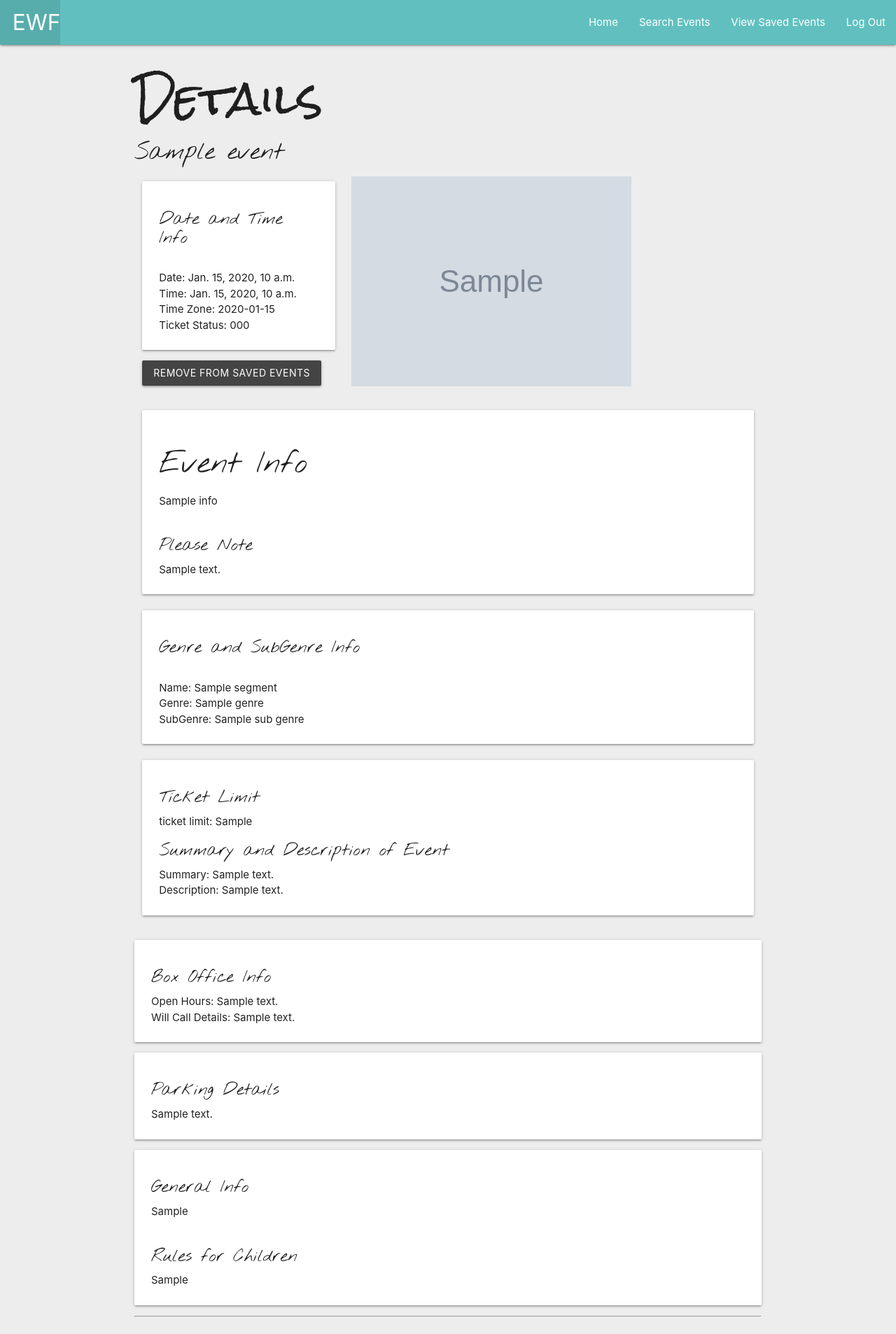
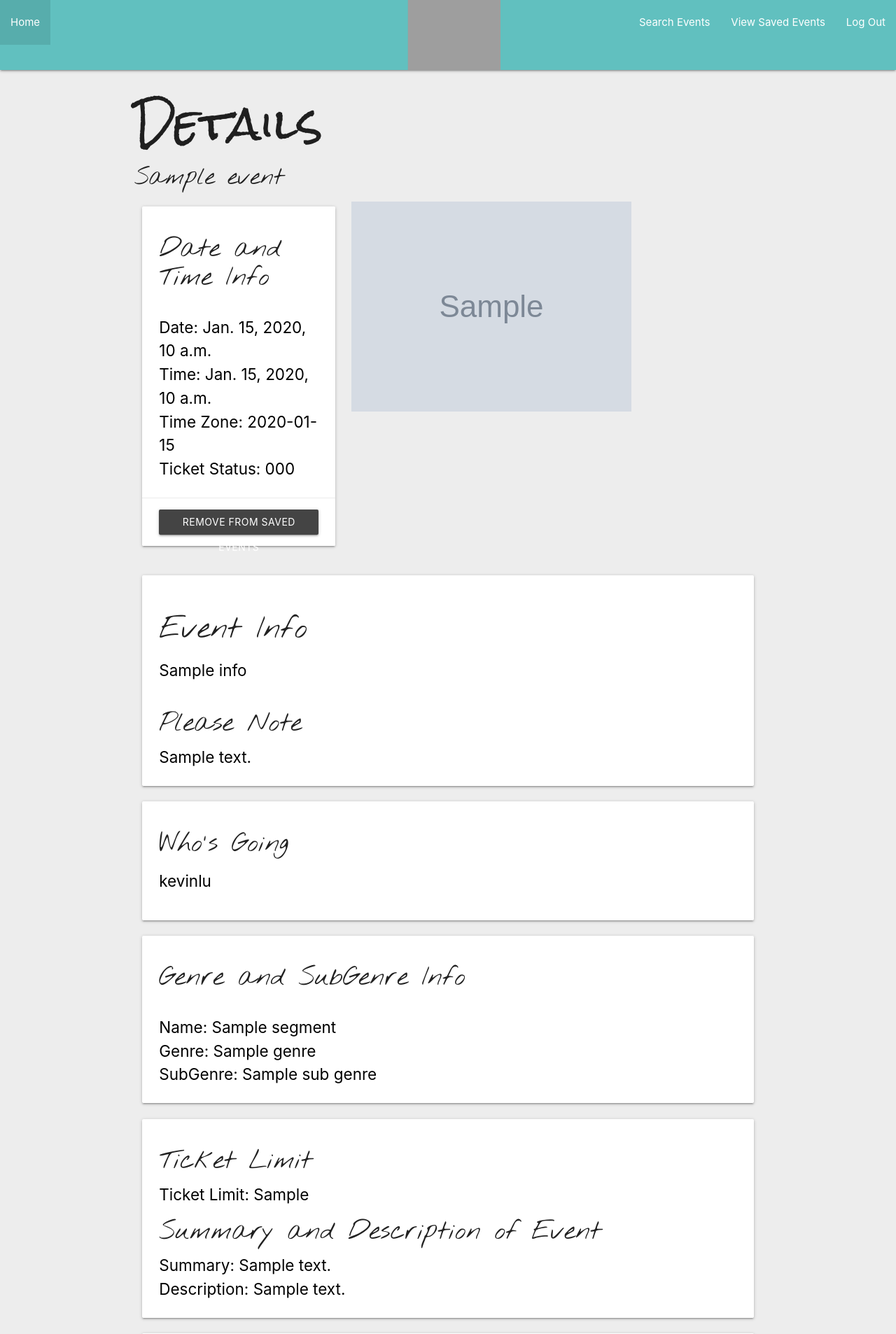
Before and after one commit to Kklu78/events-with-friends, a Django app: page /events/1/ in a window 1280 px wide. Shown: the top 1906 px of the page at 70% size. Run offline with Django 3.2, Linux system fonts and the light colour scheme; a user stored in the database is signed in; data comes from the database, SQL or seed files in the repository; grey boxes marked "Sample" are stand-in pictures; a database or web service that is not in the repository returns one stand-in record (values such as "Sample title"); data that the repository does not hold is empty; grey boxes are pictures that could not be loaded.

Commit message:
add styling add attendees on detail page

```diff
--- a/main_app/static/css/style.css
+++ b/main_app/static/css/style.css
@@ -16,23 +16,39 @@ body {
   }
   nav {
       background-color: #61C0BF;
+      height: 100px;
+  }
+  .navbar-fixed {
+      height: 100px;
+  }
+  .right {
+      top: 80px;
   }
   h1 {
       font-family: 'Rock Salt', cursive;
   }
-  h3, h4, h5, h6 {
+  h3, h4, h6 {
       font-family: 'Nothing You Could Do', cursive;
   }
-
+  h5 {
+    font-family: 'Nothing You Could Do', cursive;
+    font-size: 2.5rem;
+  }
+ p {
+     font-size: 1.5rem;
+     color: black;
+ }
   .btn {
       background-color: #444444;
   }
 
   .btn:hover {
-      background-color: #da0037;
+      background-color: orange;
   }
-
-  .card:hover {
+  .dropdown-content li>span {
+      color: orange;
+  }
+  #search-results:hover {
       opacity: 0.7;
       transition: .3s ease-in-out;
   }
@@ -41,3 +57,16 @@ body {
      justify-content: center;
      grid-template-columns: 50% 50%;
  }
+.testing {
+    display: inline-flex;
+}
+#home-img {
+    position: fixed;
+    left: 50%;
+    transform: translate(-50%, 0);
+    height: 80%;
+    margin-top: 20px;
+}
+#homeee {
+    color: white;
+}
--- a/main_app/templates/base.html
+++ b/main_app/templates/base.html
@@ -16,15 +16,17 @@
     <header class="navbar-fixed">
         <nav>
             <div class="nav-wrapper">
+                <ul class="left">
+                    <li><a href="{% url 'home' %}">Home</a></li>
+                </ul>
                 <ul>
-                    <li><a href="/" class="left brand-logo">&nbsp;&nbsp;EWF</a></li>
+                    <li><a href="/" class="center brand-logo">&nbsp;&nbsp;<img src="https://i.imgur.com/RRI8JXs.png" height="100"></a></li>
                 </ul>
                 <ul class="right">
-                    <li><a href="">Home</a></li>
                     {% if user.is_authenticated %}
-                      <li><a href="{% url 'search' %}">Search Events</a></li>
-                      <li><a href="{% url 'index' %}">View Saved Events</a></li>
-                      <li><a href="{% url 'logout' %}">Log Out</a></li>
+                      <li><a href="{% url 'search' %}">Search Events</h4></a></li>
+                        <li><a href="{% url 'index' %}">View Saved Events</a></li>
+                        <li><a href="{% url 'logout' %}">Log Out</a></li>
                     {% else %}
                       <li><a href="{% url 'login' %}">Log In</a></li>
                       <li><a href="{% url 'signup' %}">Sign Up</a></li>
--- a/main_app/templates/events/details.html
+++ b/main_app/templates/events/details.html
@@ -19,19 +19,19 @@
                 <p>Time Zone: {{ event.dates.timezone }}</p>
                 <p>Ticket Status: {{ event.dates.status.code }}</p>
             </div>
-        </div>
             <div class="card-action">
             {% if in_user_events %}
             <form action="{% url 'remove_event' event.id %}" method='POST'>
                 {% csrf_token %}
-                <button width='100%' class="btn">Remove From Saved Events</button>
+                <button width='100%' class="btn center-align">Remove From Saved Events</button>
             </form>
             {% else %}
             <form action="{% url 'add_event' event.id %}" method='POST'>
                 {% csrf_token %}
-                <button width='100%' class="btn">Add To Saved Events</button>
+                <button width='100%' class="btn center-align">Add To Saved Events</button>
             </form>
             {% endif %}
+        </div>
         </div>
     </div>
 
@@ -46,6 +46,7 @@
 
     {% if event.info %}
     <div class="col s12">
+
         <div class="card">
             <div class="card-content">
                 {% if event.info %}
@@ -65,6 +66,18 @@
     <div class="col s12">
         <div class="card">
             <div class="card-content">
+                <h5>Who's Going</h5>
+                <ul>
+                {% for a in attendees %}
+                        <li><p>{{ a.user }}</p></li>
+                {% endfor %}
+                </ul>
+            </div>
+        </div>
+    </div>
+    <div class="col s12">
+        <div class="card">
+            <div class="card-content">
                 <h5>Genre and SubGenre Info</h5>
                 <br>
                 <p>Name: {{ event.classifications.0.segment.name }}</p>
@@ -74,13 +87,14 @@
         </div>
     </div>
 
+    {% if event.accessibility.ticketLimit %}
+    <div class="col s12">
 
-    <div class="col s12">
         <div class="card">
             <div class="card-content">
-                {% if event.accessibility.ticketLimit %}
+
                 <h5>Ticket Limit</h5>
-                <p> ticket limit: {{ event.accessibility.ticketLimit }}</p>
+                <p>Ticket Limit: {{ event.accessibility.ticketLimit }}</p>
                 {% endif %}
                 {% if event.ticketing.healthCheck.summary or event.ticketing.healthCheck.description %}
                 <h5>Summary and Description of Event</h5>
@@ -91,7 +105,7 @@
             </div>
         </div>
     </div>
-</div>
+
 
     <div class="col s12">
         <div class="card">
@@ -126,6 +140,7 @@
                 <h5>Rules for Children</h5>
                 <p>{{ embedded.venues.0.generalInfo.childRule }}</p>
                 {% endwith %}
+            </div>
         </div>
     </div>
 </div>
--- a/main_app/templates/events/search.html
+++ b/main_app/templates/events/search.html
@@ -7,7 +7,7 @@
         <form action="" method="POST">
             {% csrf_token %}
             <select id="id_city" name='city'>
-                <option value="Los Angeles, CA" style='color:orange'>Los Angeles, CA</option>
+                <option value="Los Angeles, CA">Los Angeles, CA</option>
                 <option value="San Francisco, CA">San Francisco, CA</option>
                 <option value="Seattle, WA">Seattle, WA</option>
                 <option value="Boston, MA">Boston, MA</option>
@@ -31,7 +31,7 @@
     <div class="col s9">
         <div class="card">
             <a href="/events/{{ event.id }}/">
-            <div class="card-image">
+            <div class="card-image" id="search-results">
                 <p hidden>{{event.images|dictsort:'width'}}</p>
                 <img src="{{ event.images.0.url }}" height='auto' width='auto'>
                 <span class="card-title">
@@ -46,7 +46,7 @@
 {% endfor %}
 </div>
 {% else %}
-<p>hi</p>
+<h4 class="center-align">Please select a city above</h4>
 {% endif %}
 
 <!--JS to init dropdown for search-->
```
Also changed, not shown: main_app/templates/home.html (+12 -1 lines). Lines whose indentation alone changed are shown as unchanged.
